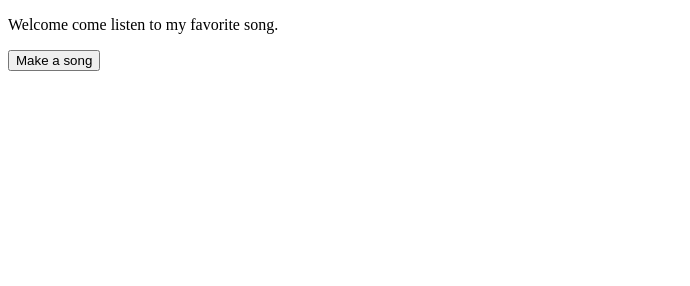
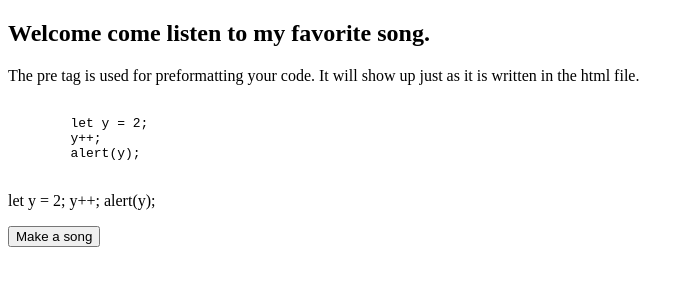
Before and after one commit to JDorseyy/JavaScript-Function-01, a plain HTML site: page index.html in a window 1280 px wide. Shown: the whole page, without its empty margins (0-690 px from the left). Drawn offline with Linux system fonts and the light colour scheme.

Commit message:
added p and pre tags

```diff
--- a/index.html
+++ b/index.html
@@ -7,7 +7,19 @@
   </head>
   <body>
     <main>
-      <p>Welcome come listen to my favorite song.</p>
+      <section>
+       <h1>Welcome come listen to my favorite song.</h1>
+      <p>The pre tag is used for preformatting your code. It will show up just as it is written in the html file.</p>
+      <pre>
+        let y = 2;
+        y++;
+        alert(y);
+      </pre>
+      <p>
+        let y = 2;
+        y++;
+        alert(y);
+      </p>
       <section>
         <pre id="gloo"></pre>
         <button id="go-glo">Make a song</button>
```
